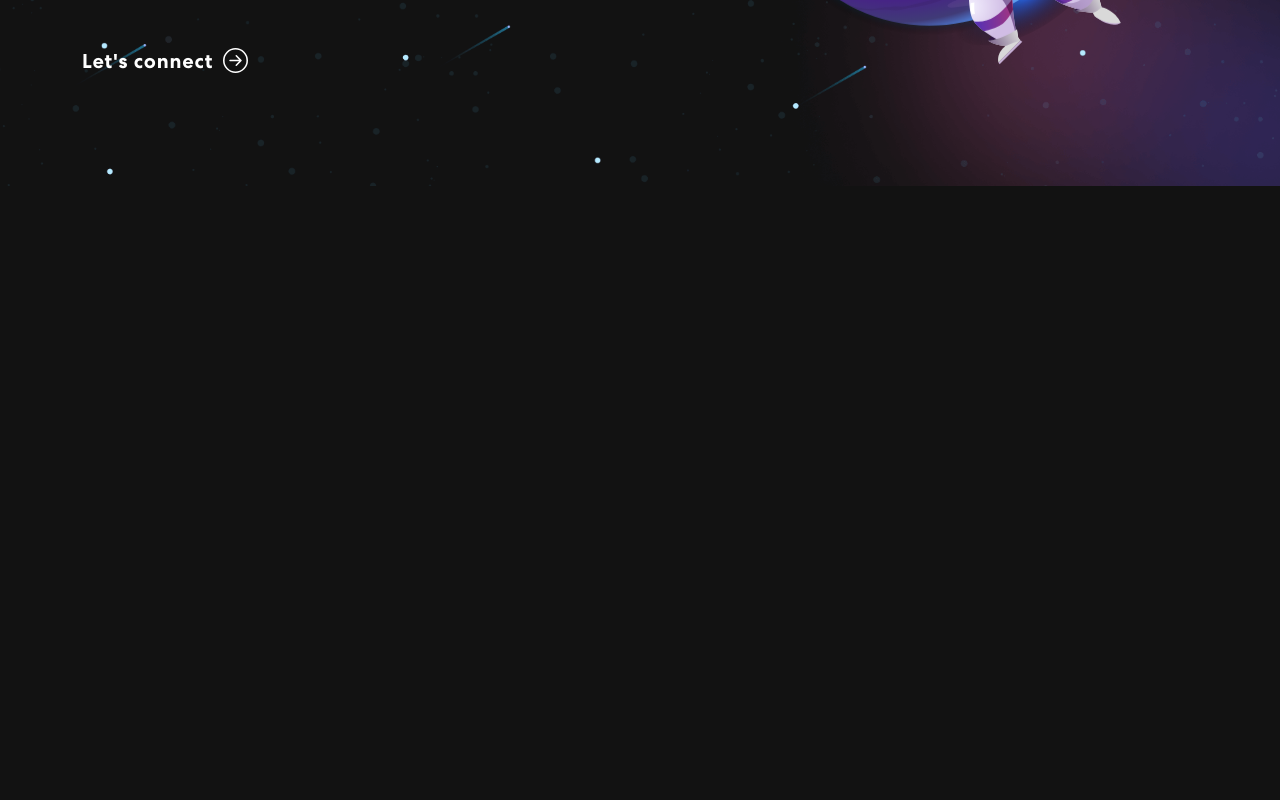
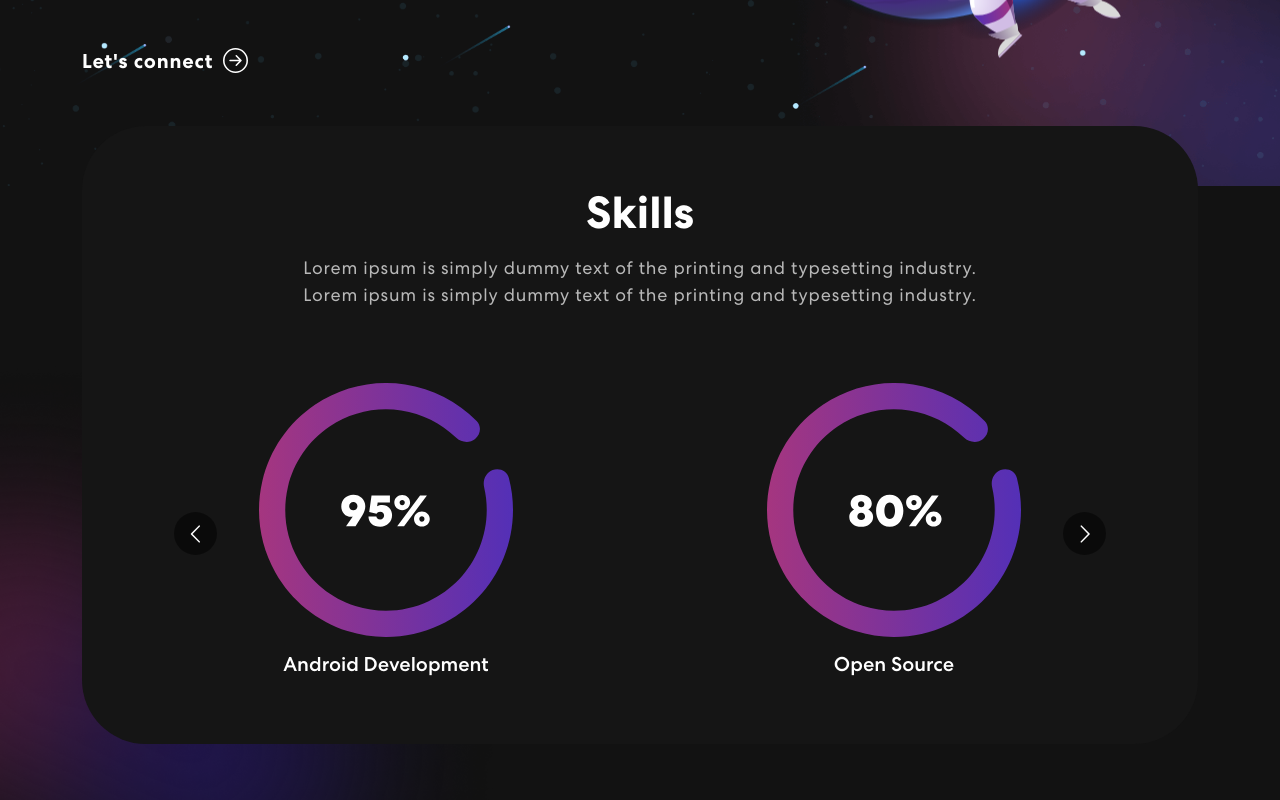
Before and after one commit to adiupd123/aditya-portfolio-website, a React (Create React App) app: page / in a window 1280 px wide. Shown: the part 580-1380 px from the top of the page. Before the commit the page ends 800 px from the top, so only its background shows below. Built offline with nearby package versions, Linux system fonts and the light colour scheme.

Commit message:
Added Skills Component

```diff
--- a/src/App.css
+++ b/src/App.css
@@ -298,3 +298,45 @@
 .txt-rotate > .wrap {
   border-right: 0.08em solid #666;
 }
+
+/******Skills*******/
+
+.skill {
+  padding: 0 0 50px 0;
+  position: relative;
+}
+
+.skill-bx {
+  background: #151515;
+  border-radius: 64px;
+  text-align: center;
+  padding: center;
+  padding: 60px 50px;
+  margin-top: -60px;
+}
+
+.skill h2 {
+  font-size: 45px;
+  font-weight: 700;
+}
+
+.skill p {
+  color: #B8B8B8;
+  font-size: 18px;
+  letter-spacing: 0.8px;
+  line-height: 1.5em;
+  margin: 14px 0 75px 0;
+}
+
+.skill-slider .item img {
+  width: 50%;
+  margin: 0 auto 15px auto;
+}
+
+.background-image-left {
+  top: 28%;
+  position: absolute;
+  bottom: 0;
+  width: 40%;
+  z-index: -4;
+}
--- a/src/App.js
+++ b/src/App.js
@@ -2,12 +2,14 @@
 import './App.css';
 import { NavBar } from './components/NavBar';
 import { Banner } from './components/Banner';
+import { Skills } from './components/Skills';
 import 'bootstrap/dist/css/bootstrap.min.css';
 function App() {
   return (
     <div className="App">
       <NavBar />
-      <Banner/>
+      <Banner />
+      <Skills />
     </div>
   );
 }
--- /dev/null
+++ b/src/components/Skills.js
@@ -0,0 +1,65 @@
+import { Container, Row, Col } from "react-bootstrap";
+import Carousel from "react-multi-carousel";
+import "react-multi-carousel/lib/styles.css";
+import meter1 from "../assets/img/meter1.svg";
+import meter2 from "../assets/img/meter2.svg";
+import meter3 from "../assets/img/meter3.svg";
+import colorSharp from "../assets/img/color-sharp.png";
+
+export const Skills = () => {
+    const responsive = {
+        superLargeDesktop: {
+            // the naming can be any, depends on you.
+            breakpoint: { max: 4000, min: 3000},
+            items: 5
+        },
+        desktop: {
+            breakpoint: { max: 3000, min: 1024 },
+            items: 3
+        },
+        tablet: {
+            breakpoint: { max: 1024, min: 464 },
+            items: 2
+        },
+        mobile: {
+            breakpoint: { max: 464, min: 0},
+            items: 1
+        }
+    };
+
+    return (
+        <section className="skill" id="skills">
+            <Container>
+                <Row>
+                    <Col>
+                        <div className="skill-bx">
+                            <h2>
+                                Skills
+                            </h2>
+                            <p>Lorem ipsum is simply dummy text of the printing and typesetting industry.<br/> Lorem ipsum is simply dummy text of the printing and typesetting industry.</p>
+                            <Carousel responsive={responsive} infinite={true} className="skill-slider">
+                                <div className="item">
+                                    <img src={meter1} alt="Image" />
+                                    <h5> Android Development</h5>
+                                </div>
+                                <div className="item">
+                                    <img src={meter2} alt="Image" />
+                                    <h5> Open Source</h5>
+                                </div>
+                                <div className="item">
+                                    <img src={meter3} alt="Image" />
+                                    <h5> Problem Solving</h5>
+                                </div>
+                                <div className="item">
+                                    <img src={meter1} alt="Image" />
+                                    <h5> </h5>
+                                </div>
+                            </Carousel>
+                        </div>
+                    </Col>
+                </Row>
+            </Container>
+            <img className="background-image-left" src={colorSharp} />
+        </section>
+    )
+}
```
